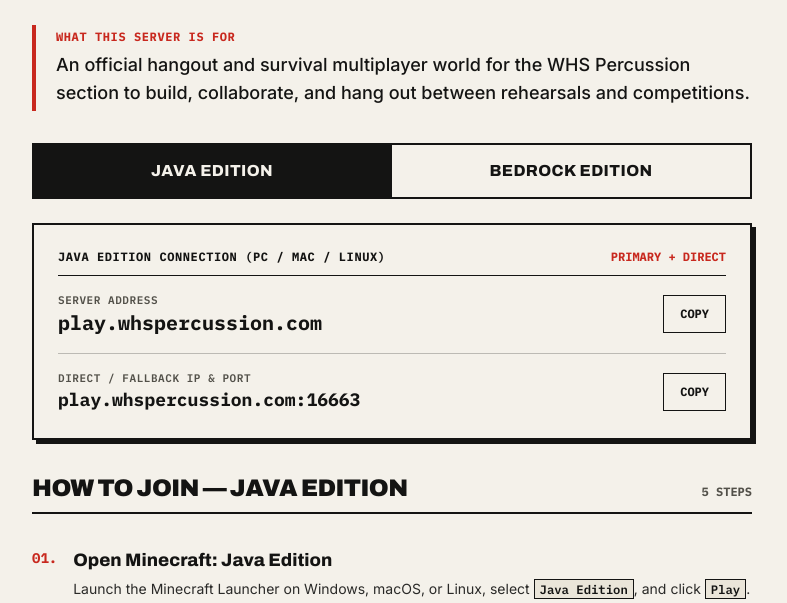
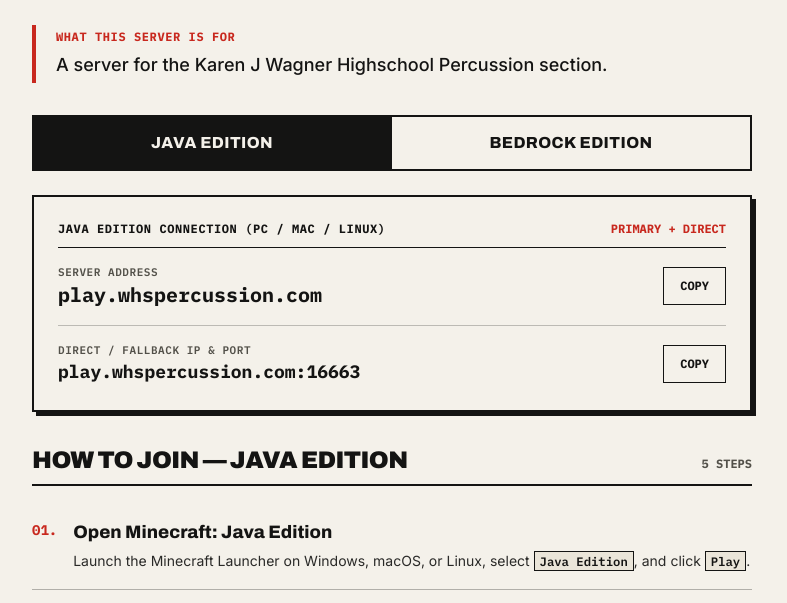
Before and after one commit to w0rlz/whsperc, a plain HTML site: page index.html in a window 1280 px wide. Shown: the part 171-774 px from the top of the page, without its empty margins (248-1035 px from the left). Drawn offline with nearby package versions, Linux system fonts and the light colour scheme.

Commit message:
Update index.html

```diff
--- a/index.html
+++ b/index.html
@@ -80,7 +80,7 @@
 
       // Purpose Section ("What it's for")
       purposeHeading: "WHAT THIS SERVER IS FOR",
-      purposeText: "An official hangout and survival multiplayer world for the WHS Percussion section to build, collaborate, and hang out between rehearsals and competitions.",
+      purposeText: "A server for the Karen J Wagner Highschool Percussion section.",
 
       // Java Edition Connection Details
       javaPrimaryIP: "play.whspercussion.com",
```
